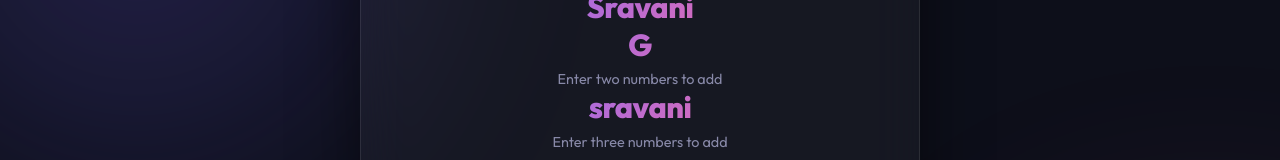
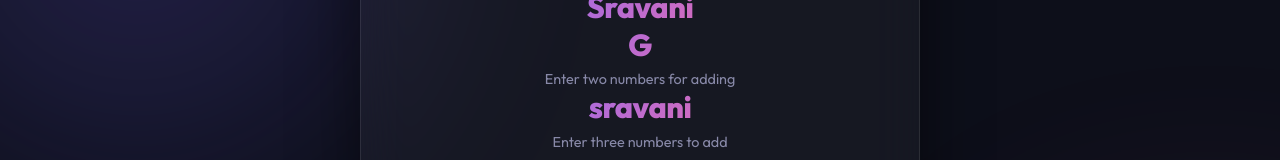
Before and after one commit to Vijayk0210/odcettesting, a React (Vite) app in the folder Odcet testing/addition-ui/: page / in a window 1280 px wide. Shown: the part 219-379 px from the top of the page. Built offline with nearby package versions, Linux system fonts and the light colour scheme.

Commit message:
Changes in line 41

```diff
--- a/Odcet testing/addition-ui/src/App.jsx
+++ b/Odcet testing/addition-ui/src/App.jsx
@@ -38,7 +38,7 @@ function App() {
 
           <h1>G</h1>
 
-          <p className="subtitle">Enter two numbers to add</p>
+          <p className="subtitle">Enter two numbers for adding</p>
 
           <h1>sravani</h1>
           <p className="subtitle">Enter three numbers to add</p>
```
